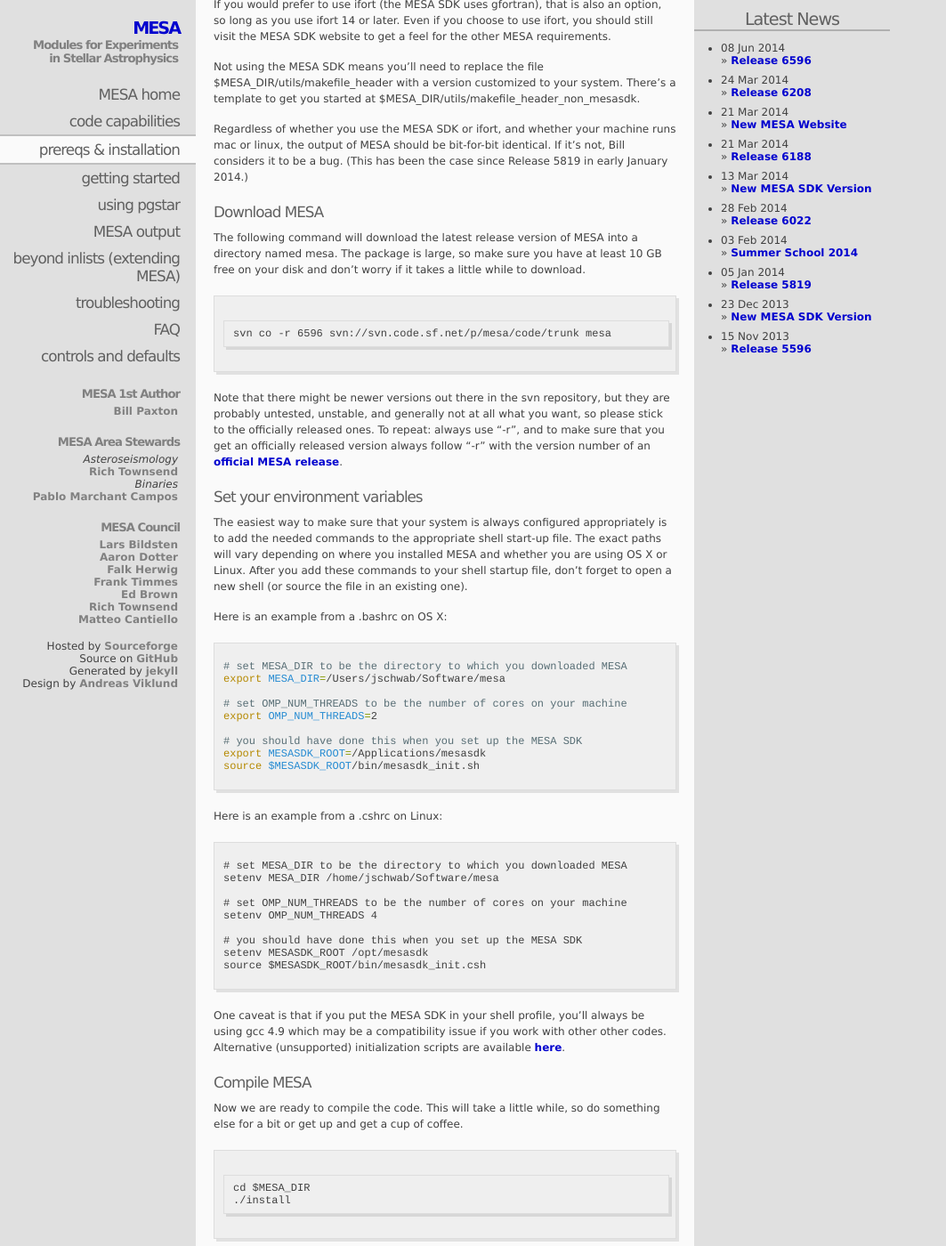
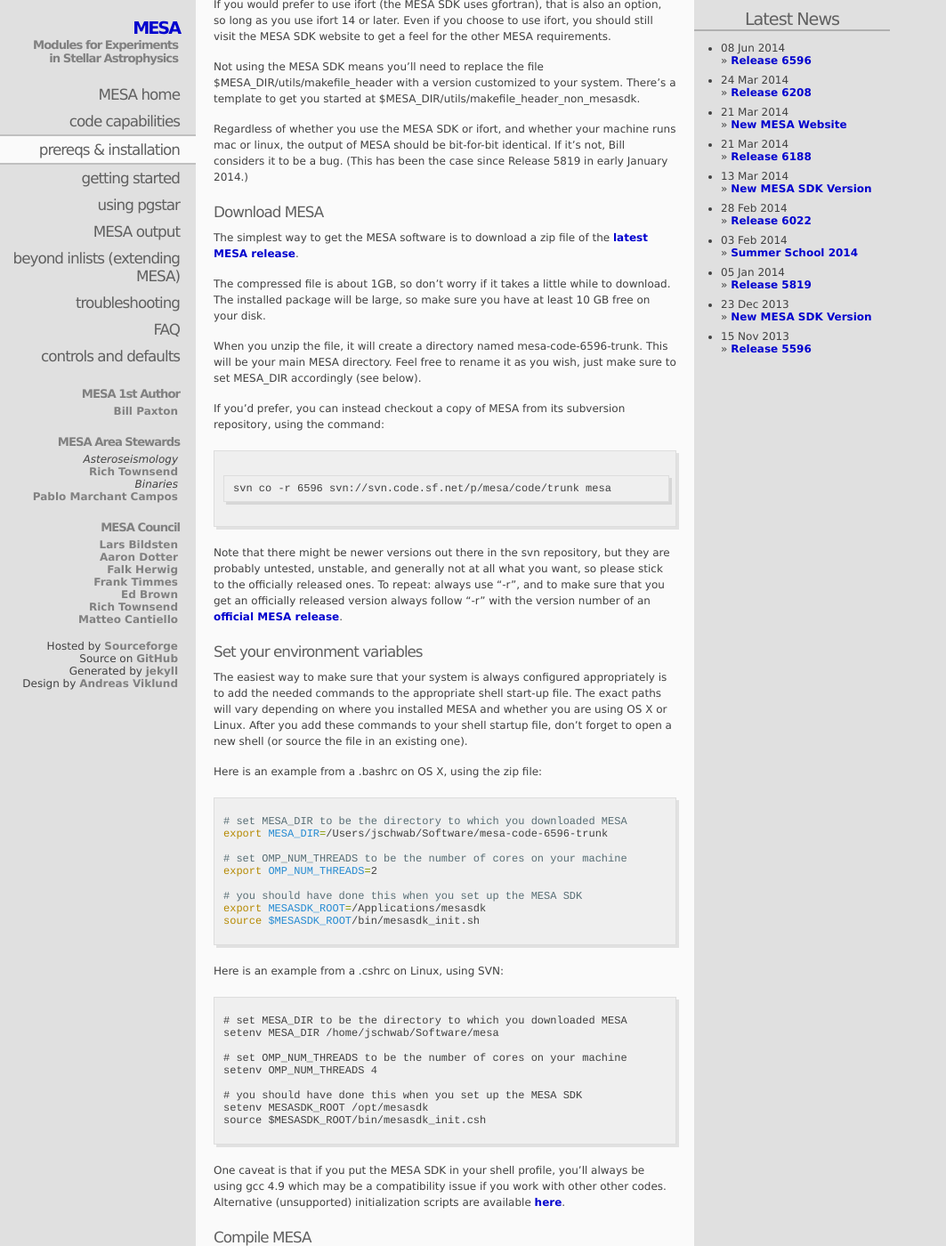
Before and after one commit to MESAHub/mesa-website, a Jekyll site: the page built from 02-prereqs.markdown, in a window 1280 px wide and 1400 px high, scrolled down 1606 px. Shown: the whole window at 89% size, without its empty margins (0-1063 px from the left). Built offline with Jekyll 4.4.1, drawn with Linux system fonts in a browser that asks for light colours; Markdown is read by kramdown in place of the engine named in the settings.

Commit message:
add information about zipfile downloads

```diff
--- a/02-prereqs.markdown
+++ b/02-prereqs.markdown
@@ -99,10 +99,22 @@
 
 ## Download MESA
 
-The following command will download the latest release version of MESA
-into a directory named mesa.  The package is large, so make sure you
-have at least 10 GB free on your disk and don't worry if it takes a
-little while to download.
+The simplest way to get the MESA software is to download a zip file of
+the [latest MESA release][release].
+
+[release]:http://sourceforge.net/projects/mesa/files/mesa-release-{{site.version}}.zip/download
+
+The compressed file is about 1GB, so don't worry if it takes a little
+while to download.  The installed package will be large, so make sure
+you have at least 10 GB free on your disk.
+
+When you unzip the file, it will create a directory named
+mesa-code-{{site.version}}-trunk.  This will be your main MESA
+directory.  Feel free to rename it as you wish, just make sure to set
+MESA\_DIR accordingly (see below).
+
+If you'd prefer, you can instead checkout a copy of MESA from its
+subversion repository, using the command:
 
     svn co -r {{site.version}} svn://svn.code.sf.net/p/mesa/code/trunk mesa
 
@@ -124,10 +136,10 @@
 these commands to your shell startup file, don't forget to open a new
 shell (or source the file in an existing one).
 
-Here is an example from a .bashrc on OS X:
+Here is an example from a .bashrc on OS X, using the zip file:
 {% highlight bash %}
 # set MESA_DIR to be the directory to which you downloaded MESA
-export MESA_DIR=/Users/jschwab/Software/mesa
+export MESA_DIR=/Users/jschwab/Software/mesa-code-{{site.version}}-trunk
 
 # set OMP_NUM_THREADS to be the number of cores on your machine
 export OMP_NUM_THREADS=2
@@ -137,7 +149,7 @@
 source $MESASDK_ROOT/bin/mesasdk_init.sh
 {% endhighlight %}
 
-Here is an example from a .cshrc on Linux:
+Here is an example from a .cshrc on Linux, using SVN:
 {% highlight csh %}
 # set MESA_DIR to be the directory to which you downloaded MESA
 setenv MESA_DIR /home/jschwab/Software/mesa
```
